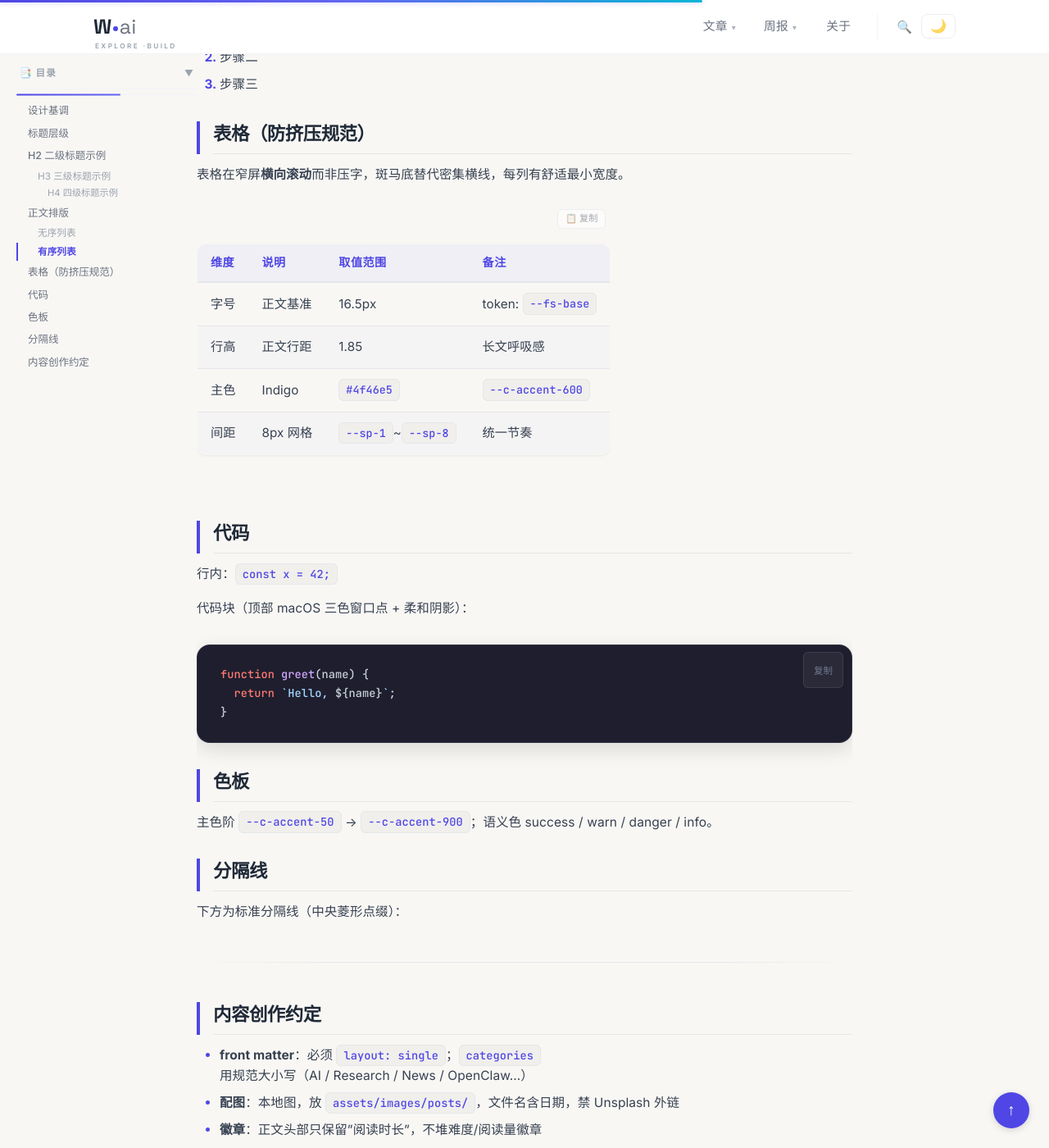
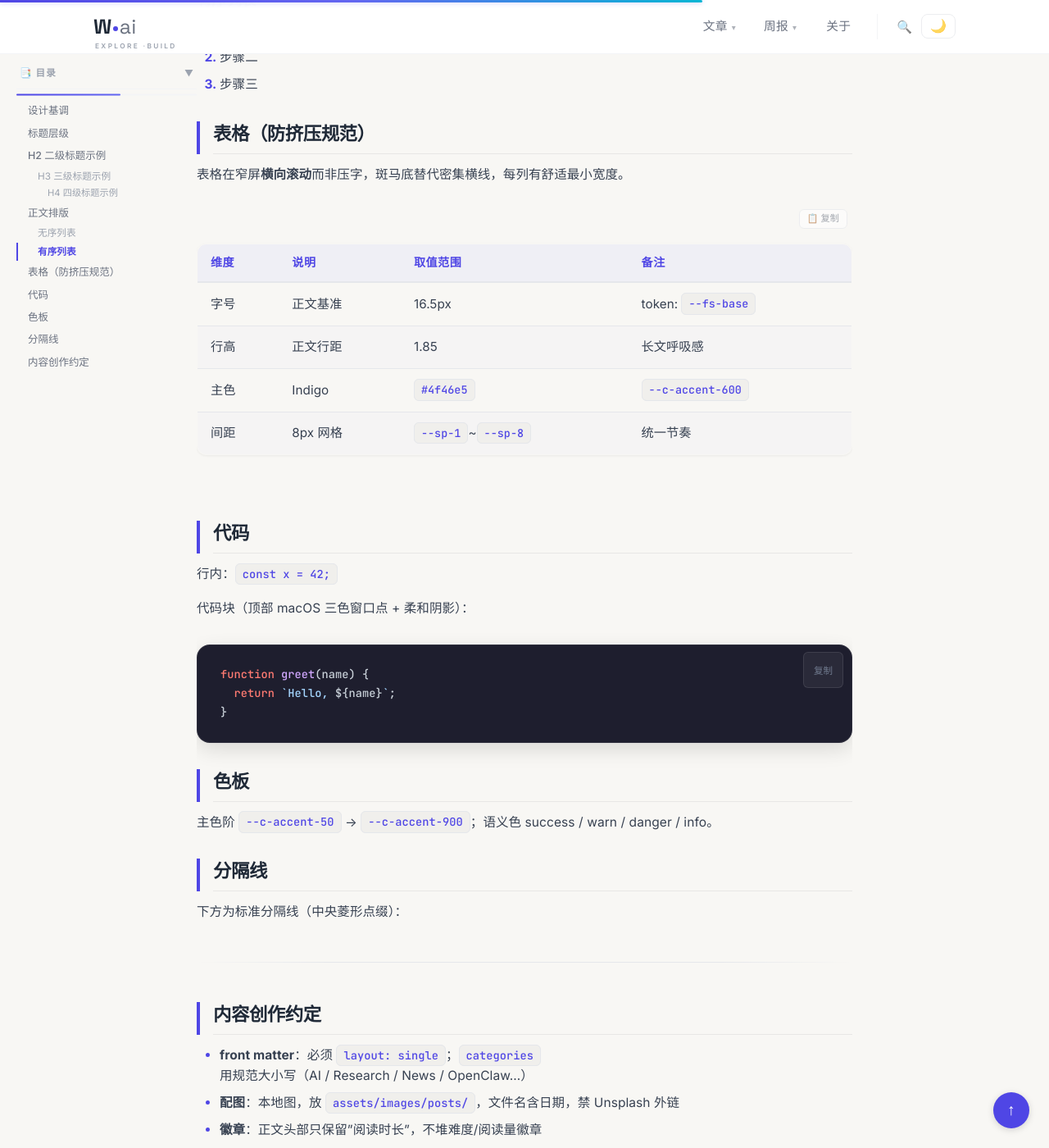
Before and after one commit to wujiaming88/wujiaming88.github.io, a Jekyll site: the page built from style-guide.md, in a window 1280 px wide and 1400 px high, scrolled down 1716 px. Shown: the whole window at 82% size. Built offline with Jekyll 4.4.1, drawn with Linux system fonts in a browser that asks for light colours.

Commit message:
fix: 表格复制按钮移动端回退满宽滚动（fit-content 仅桌面端生效，修复窄屏表格被压扁的回归）

```diff
--- a/_includes/post_styles.html
+++ b/_includes/post_styles.html
@@ -151,13 +151,19 @@
     position: relative;
     overflow-x: auto;
     margin: 1.5rem 0;
-    /* 宽度收缩到表格实际宽度，让按钮能贴到表格右上角而不是文章栏右边缘 */
-    width: -moz-fit-content;
-    width: fit-content;
-    max-width: 100%;
+    /* 默认满宽 + 横向滚动，保证窄屏表格不被压扁（移动端友好） */
+    width: 100%;
 }
 .table-copy-wrapper > table {
     margin: 0;
+}
+/* 仅桌面（有 hover 的指针设备）才收缩容器宽度，让复制按钮贴到表格右上角而非文章栏右边缘 */
+@media (hover: hover) and (min-width: 768px) {
+    .table-copy-wrapper {
+        width: -moz-fit-content;
+        width: fit-content;
+        max-width: 100%;
+    }
 }
 .table-copy-btn {
     position: absolute;
```
